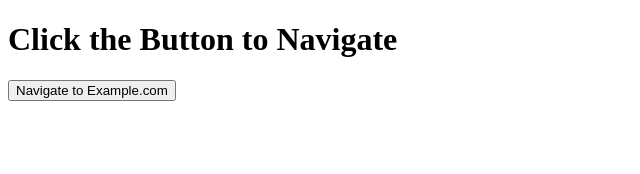
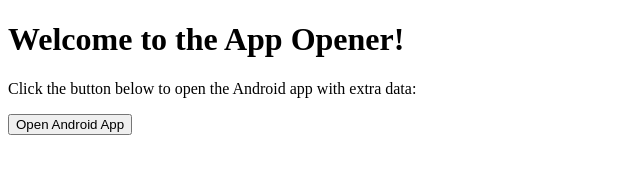
Before and after one commit to KaramZero/KaramZero.github.io, a plain HTML site: page index.html in a window 1280 px wide. Shown: the whole page, without its empty margins (0-640 px from the left). Drawn offline with Linux system fonts and the light colour scheme.

Commit message:
Update index.html

```diff
--- a/index.html
+++ b/index.html
@@ -4,21 +4,36 @@
     <meta charset="UTF-8">
     <meta http-equiv="X-UA-Compatible" content="IE=edge">
     <meta name="viewport" content="width=device-width, initial-scale=1.0">
-    <title>Button Navigation</title>
+    <title>Open Android App with Extra Data</title>
 </head>
 <body>
 
-    <h1>Click the Button to Navigate</h1>
+    <h1>Welcome to the App Opener!</h1>
 
-    <button onclick="navigateToURL()">Navigate to Example.com</button>
+    <p>Click the button below to open the Android app with extra data:</p>
+
+    <!-- Button to open Android app with extra data -->
+    <button onclick="openAndroidApp()">Open Android App</button>
 
     <script>
-        function navigateToURL() {
-            // Replace the URL with the desired destination
-            var destinationURL = "https://www.example.com";
+        function openAndroidApp() {
+            // Replace 'yourapp' with the actual custom URI scheme of the Android app
+            const customUriScheme = 'mycustomapp';
 
-            // Navigate to the specified URL
-            window.location.href = destinationURL;
+            // Extra data to be passed in the URI
+            const extraData = {
+                recipeId: '12'
+                // Add more key-value pairs as needed
+            };
+
+            // Convert extraData to a URL-encoded string
+            const params = new URLSearchParams(extraData).toString();
+
+            // Construct the intent URI with extra data
+            const intentURI = `intent://${customUriScheme}/#Intent;${params};end`;
+
+            // Attempt to open the app
+            window.location.href = intentURI;
         }
     </script>
 
```
